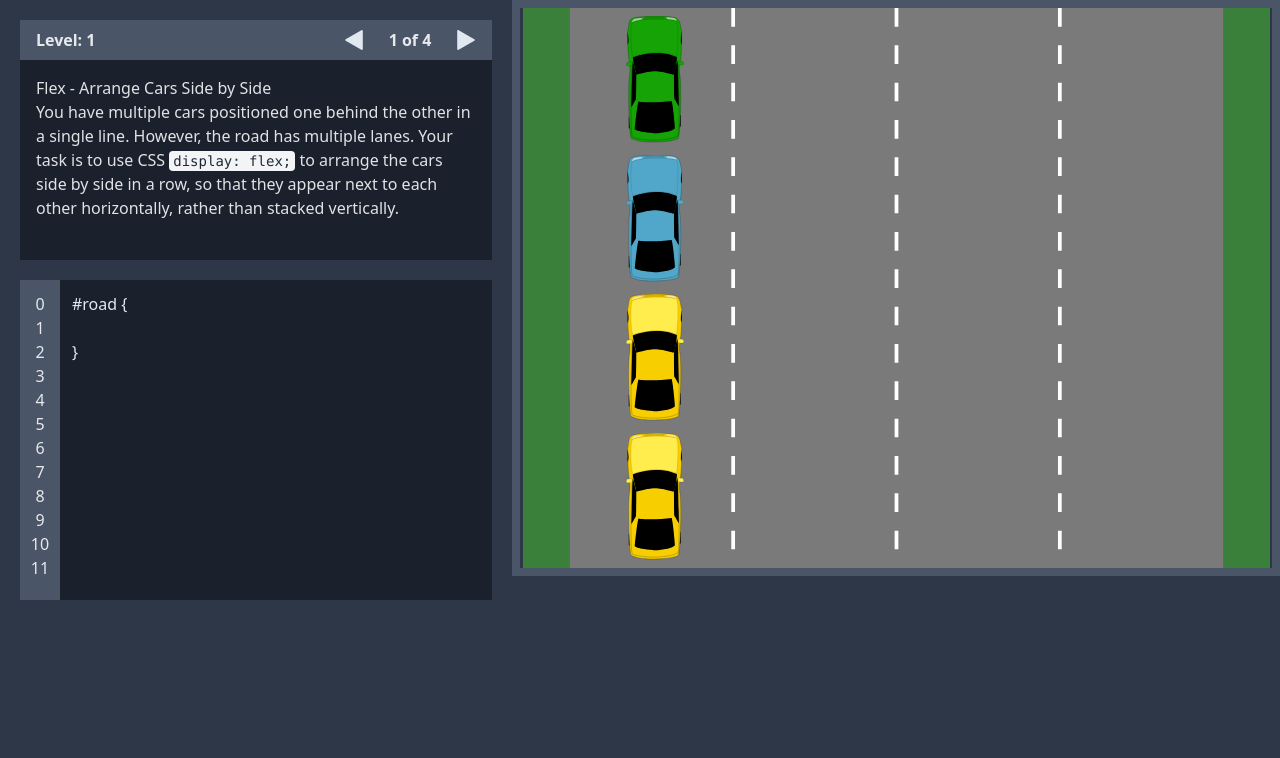
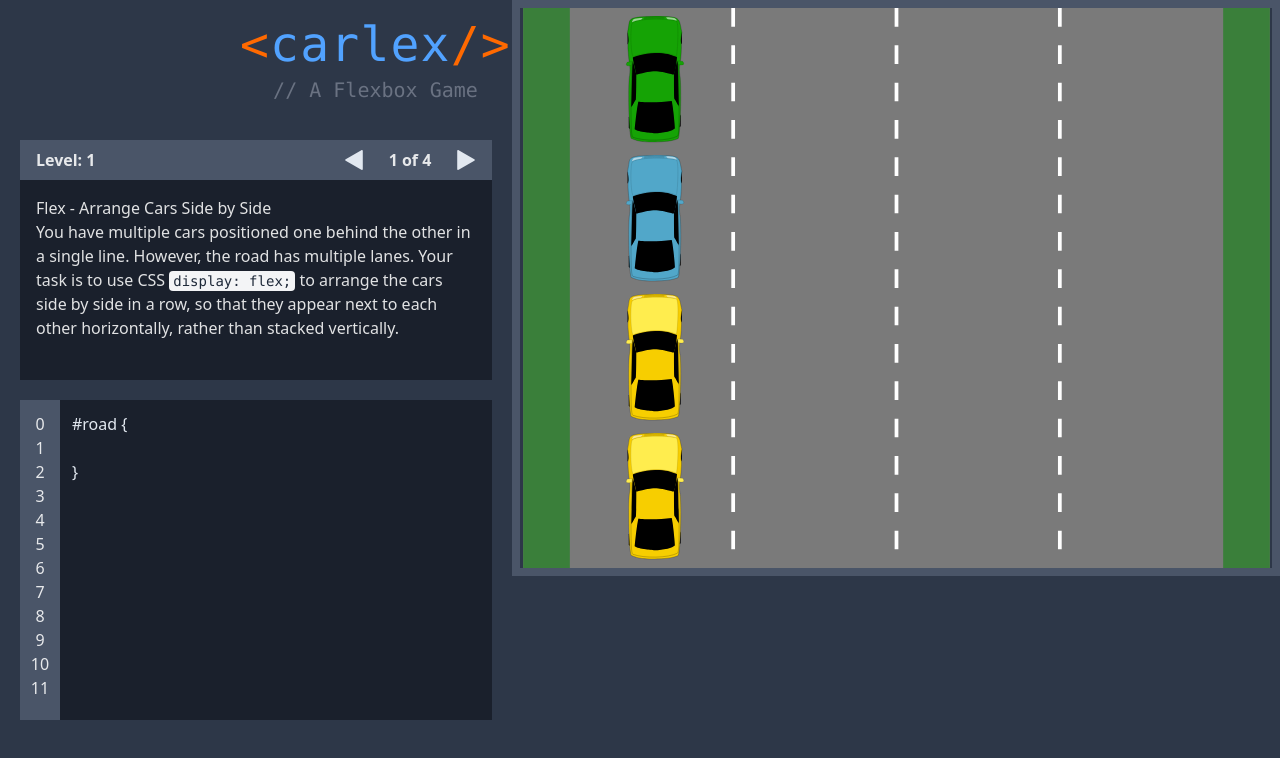
Before and after one commit to Zwolak13/Carlex, a React (Vite) app in the folder FlexReactGame/: page / in a window 1280 px wide. Shown: the top 758 px of the page. Built offline with nearby package versions, Linux system fonts and the light colour scheme.

Commit message:
Adding logo and respons

```diff
--- a/FlexReactGame/src/App.tsx
+++ b/FlexReactGame/src/App.tsx
@@ -3,6 +3,8 @@ import { useState } from 'react';
 import './App.css'
 import Gameboard from './components/Gameboard'
 import Quests from './components/Quests'
+import Logo from './components/Logo';
+
 
 function App() {
   const [level, setLevel] = useState<number>(0);
@@ -11,9 +13,10 @@ function App() {
   console.log(level);
 
   return (
-    <main className='flex flex-col h-[100vh] w-[100vw] overflow-auto xl:flex-row xl:overflow-hidden'>
-      <Quests questLevel={level} setQuestLevel={setLevel} setAnswer={setAnswerValues} answer={answerValues} className='h-full flex-grow basis-2/5 bg-[#2D3748] flex justify-center '/>
-      <Gameboard questLevel={level} answer={answerValues} className='h-full flex-grow basis-3/5 bg-[#2D3748] p0'/>
+    <main className="flex flex-col-reverse h-[100vh] w-[100vw] overflow-auto xl:flex-row  xl:overflow-hidden">
+      <Quests questLevel={level} setQuestLevel={setLevel} setAnswer={setAnswerValues} answer={answerValues} className='h-full flex-grow basis-2/5 bg-[#2D3748] flex flex-col pt-5 xl:pt-30'/>
+      <Gameboard questLevel={level} answer={answerValues} className='h-full flex-grow basis-3/5 bg-[#2D3748]'/>
+            <Logo className='block xl:absolute top-5 left-60 py-5 xl:py-0 bg-[#2D3748]'/>
     </main>
   )
 }
--- /dev/null
+++ b/FlexReactGame/src/components/Logo.tsx
@@ -0,0 +1,18 @@
+import React from 'react';
+
+export default function Logo(props: React.HTMLAttributes<HTMLDivElement>) {
+  return (
+    <div
+      id="logo"
+      {...props}
+      className={`flex justify-center items-center flex-col ${props.className ?? ''}`}
+    >
+      <h1 className="font-mono text-5xl font-normal text-blue-400 tracking-wide">
+        <span className="text-orange-500">&lt;</span>
+        carlex
+        <span className="text-orange-500">/&gt;</span>
+      </h1>
+      <p className="font-mono text-xl text-gray-500 mt-2">// A Flexbox Game</p>
+    </div>
+  );
+}
--- a/FlexReactGame/src/components/Quests.tsx
+++ b/FlexReactGame/src/components/Quests.tsx
@@ -1,3 +1,4 @@
+
 import SingleQuest from "./SingleQuest";
 
 export default function Quests({
@@ -16,6 +17,7 @@ export default function Quests({
 
     return (
         <div {...props}>
+
             <SingleQuest questLevel={questLevel} setQuestLevel={setQuestLevel} setAnswer={setAnswer} answer={answer}/>
         </div>
     )
```
